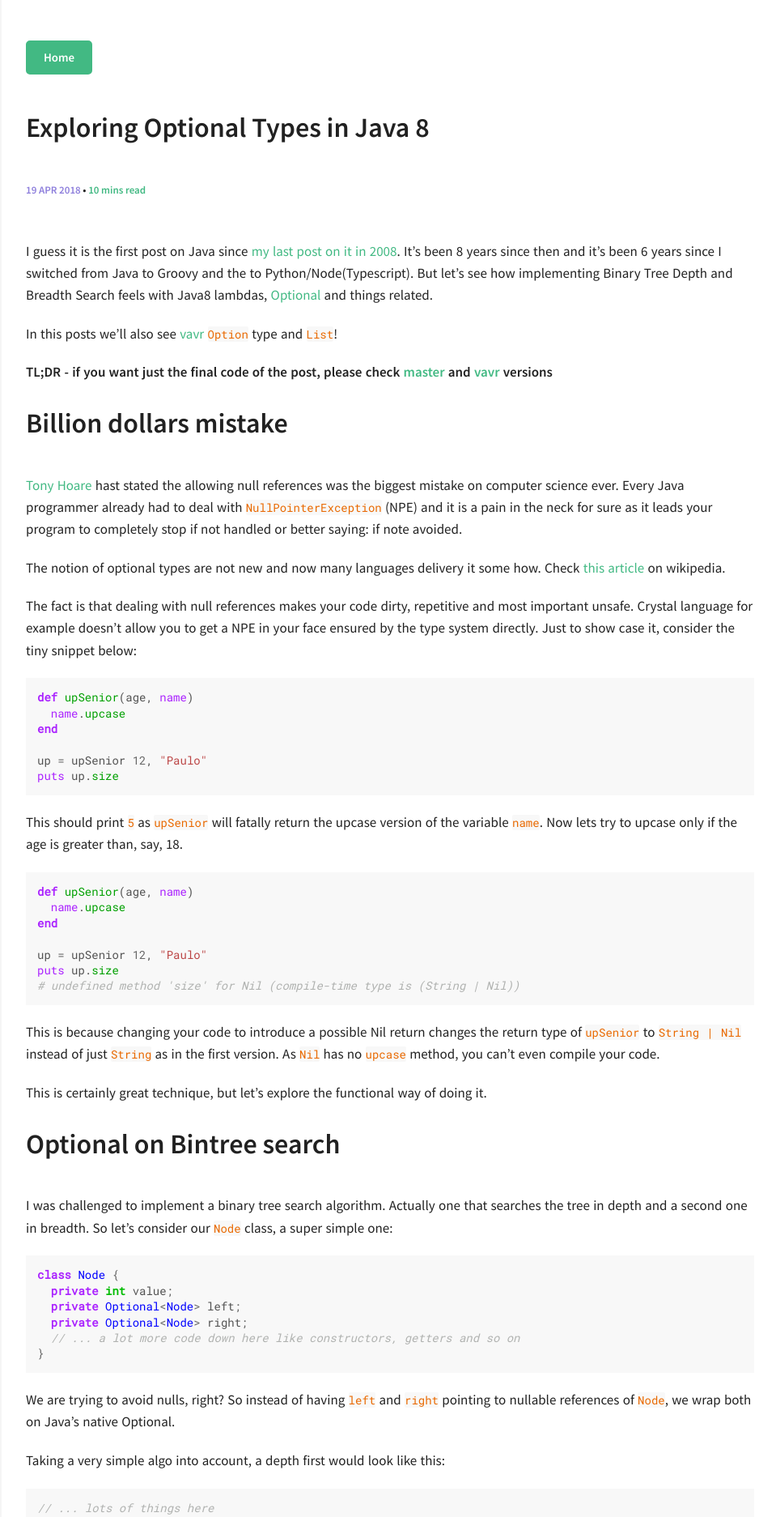
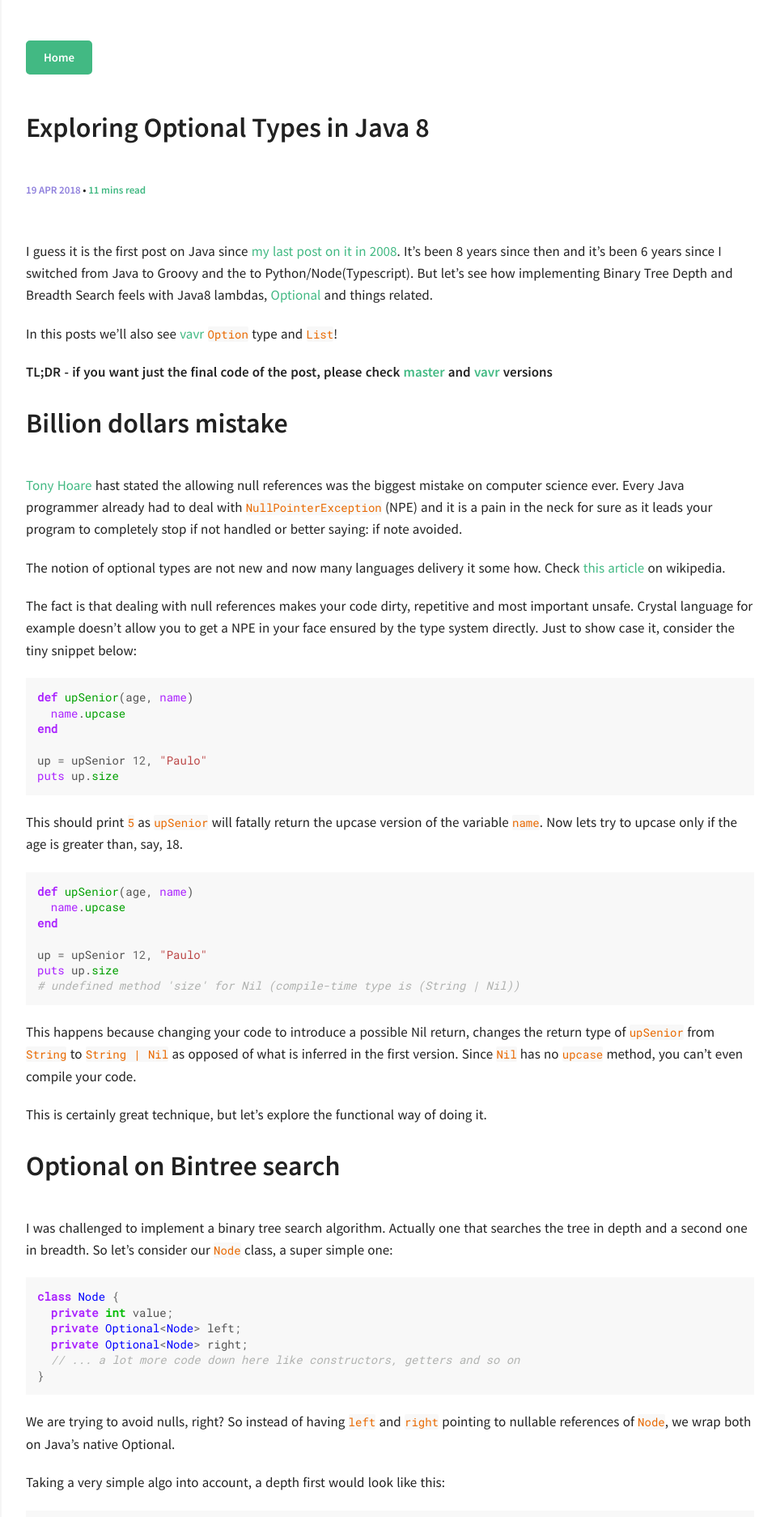
Before and after one commit to paulosuzart/paulosuzart.github.io, a Jekyll site: the page built from _posts/2018-04-19-exploring-optional-types-in-java8.md, in a window 1280 px wide. Shown: the top 1873 px of the page at 81% size, without its empty margins (318-1277 px from the left). Built offline with Jekyll 4.4.1, drawn with Linux system fonts in a browser that asks for light colours; comment, search, counter and statistics services are not loaded; some of the changed text lies outside the part shown.

Commit message:
Better conclusion; better crystal part

````diff
--- a/_posts/2018-04-19-exploring-optional-types-in-java8.md
+++ b/_posts/2018-04-19-exploring-optional-types-in-java8.md
@@ -44,7 +44,7 @@
 # undefined method 'size' for Nil (compile-time type is (String | Nil))
 ```
 
-This is because changing your code to introduce a possible Nil return changes the return type of `upSenior` to `String | Nil` instead of just `String` as in the first version. As `Nil` has no `upcase` method, you can't even compile your code.
+This happens because changing your code to introduce a possible Nil return, changes the return type of `upSenior` from `String` to `String | Nil` as opposed of what is inferred in the first version. Since `Nil` has no `upcase` method, you can't even compile your code.
 
 This is certainly great technique, but let's explore the functional way of doing it.
 
@@ -176,6 +176,12 @@
 
 I'm not in the business of type theory, I actually suck at it when it comes to explaining these things formally. But I can say optional feels very good in Java too, even though using Vavr.io was a better option. Vavr actually looks more like Category Theory library for Java, or at least a subset what is generally found for [Scala](https://www.scala-lang.org/).
 
+Vavr also provide [Predicates](https://static.javadoc.io/io.vavr/vavr/0.9.2/io/vavr/Predicates.html) that can be used to do [Pattern Match](http://www.vavr.io/vavr-docs/#_pattern_matching) in Java. It's extremely ugly to pattern match with a unfriendly syntax though.
+
+One thing to notices is that during de exercises, it was easy to hit the StackOverflowError wall. Of course there is some brutal recursion here and I was not giving any attention to resource use or the possibility to get a StackOverflowError, but the trees used for testing had no more than 3 levels, what makes things to be a bit worry.
+
 Of course some credit here goes to Java8 lambdas that made it much much more smooth to work with this kind of construct that otherwise would be just bizarre to implement.
 
+T
+
 Hope you have liked the post. Happy Optional Types!
````
